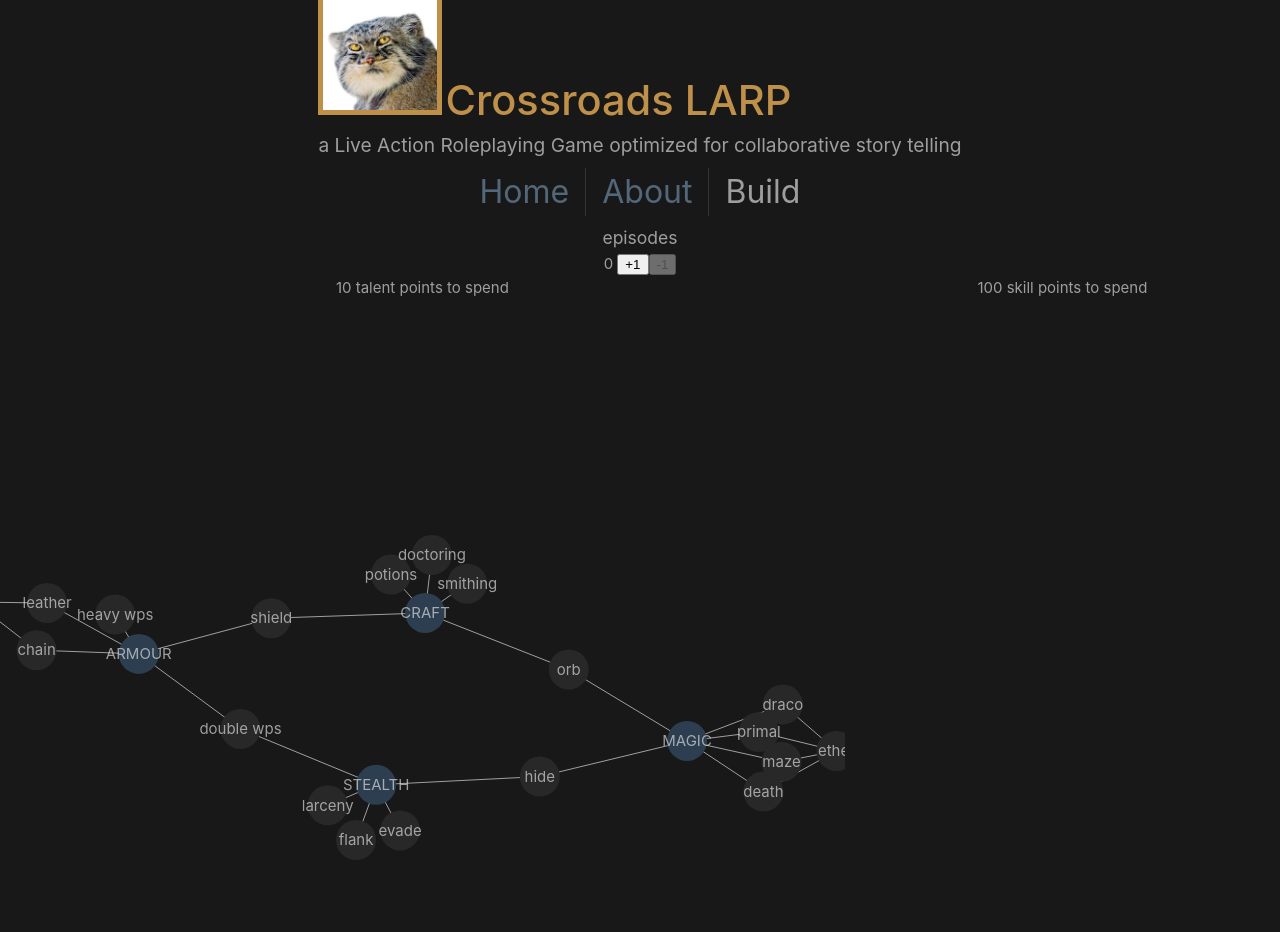
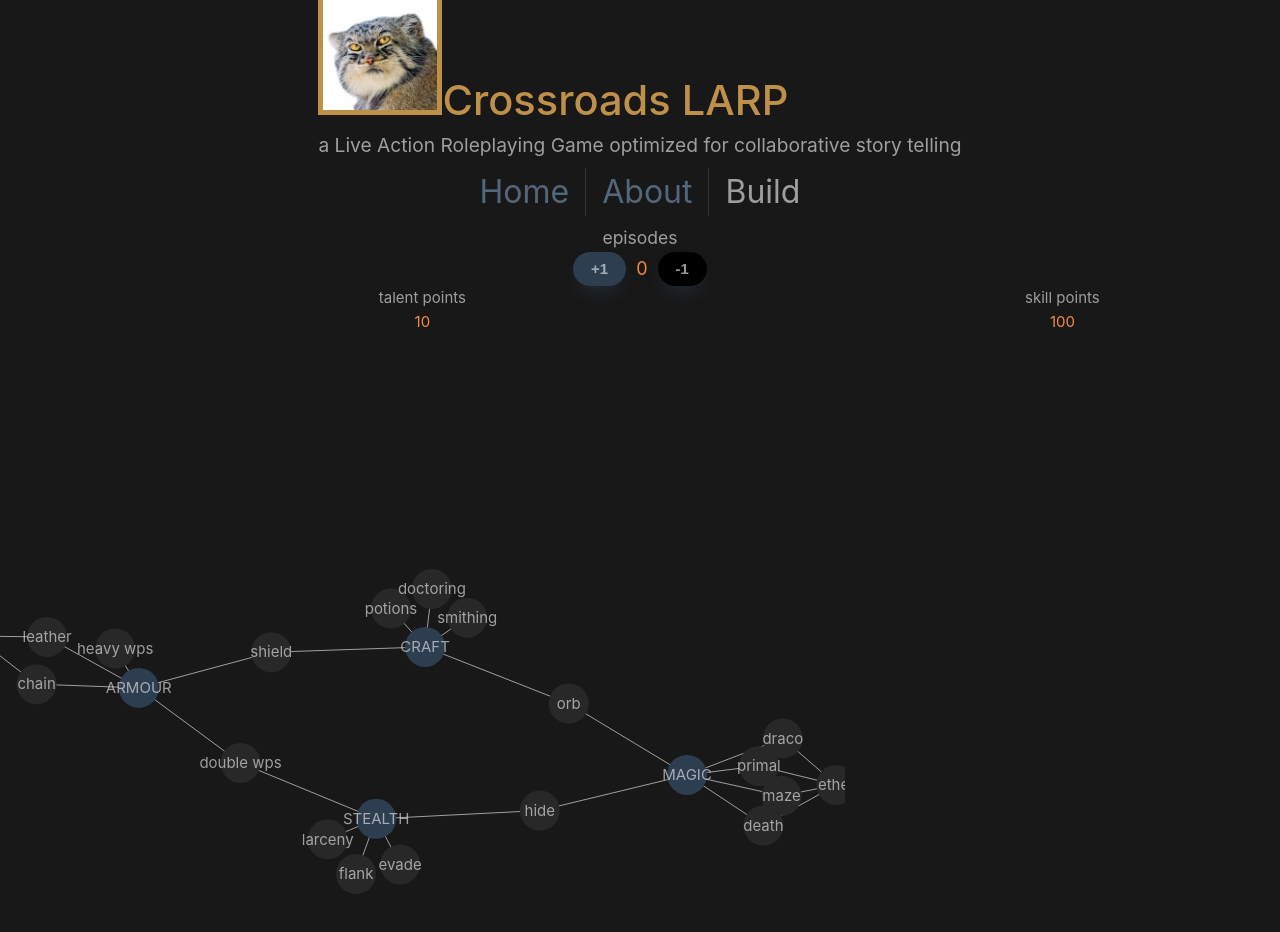
Before and after one commit to siobhan-buck/crossroads-logistics, a Vue app: page /build in a window 1280 px wide. Shown: the top 932 px of the page. Built offline with nearby package versions, Linux system fonts and the light colour scheme.

Commit message:
stardardize orange for items of interest

```diff
--- a/src/assets/base.css
+++ b/src/assets/base.css
@@ -11,6 +11,7 @@
   --vt-c-indigo-soft: #53677a;
   --vt-c-indigo: #2c3e50;
 
+  --vt-c-orange-soft: #F38A3F;
   --vt-c-orange: #A54800;
   --vt-c-lime: #5B7F24;
   --vt-c-red: #AE2E24;
--- a/src/assets/main.css
+++ b/src/assets/main.css
@@ -8,16 +8,47 @@
 } */
 
 a,
-.green {
+.indigo {
   text-decoration: none;
   color: var(--vt-c-indigo-soft);
   transition: 0.4s;
   padding: 3px;
 }
 
+button {
+  background: var(--vt-c-indigo);
+  border-radius: 999px;
+  box-shadow: var(--vt-c-indigo) 0 10px 20px -10px;
+  box-sizing: border-box;
+  color: var(--vt-c-text-dark-2);
+  cursor: pointer;
+  font-size: 15px;
+  font-weight: 700;
+  line-height: 18px;
+  opacity: 1;
+  outline: 0 solid transparent;
+  padding: 8px 18px;
+  user-select: none;
+  -webkit-user-select: none;
+  touch-action: manipulation;
+  width: fit-content;
+  word-break: break-word;
+  border: 0;
+}
+
+button:disabled,
+button[disabled]{
+  background: black;
+  cursor: default;
+  pointer-events: none;
+}
+
 @media (hover: hover) {
   a:hover {
     background-color: hsla(56, 100%, 37%, 0.2);
+  }
+  button:hover {
+    background-color: var(--vt-c-yellow);
   }
 }
 
--- a/src/components/BuildPoints.vue
+++ b/src/components/BuildPoints.vue
@@ -6,15 +6,19 @@ defineProps<{
 </script>
 
 <template>
-    <div class="build-points-total">
-        {{ points }} {{ type }} points to spend
+    <div class="build-points-block">
+        {{ type }} points
+        <div class="build-points-value">{{ points }}</div>
     </div>
 </template>
 
 <style scoped>
-.build-points-total{
+.build-points-block{
     display: block;
     margin: auto;
     text-align: center;
 }
+.build-points-value{
+  color: var(--vt-c-orange-soft);
+}
 </style>
--- a/src/components/SimpleCounter.vue
+++ b/src/components/SimpleCounter.vue
@@ -17,16 +17,30 @@ const remove = () => {
 <template>
   <div class="simple-counter">
     <h3>{{ title }}</h3>
-    {{ value }}
-    <button @click="add()">+1</button>
-    <button :disabled="value == 0" @click="remove()">-1</button>
+    <div class="simple-counter-button-block">
+      <button @click="add()">+1</button>
+      <div class="points-value">{{ value }}</div>
+      <button :disabled="value == 0" @click="remove()">-1</button>
+    </div>
   </div>
 </template>
 
 <style>
 .simple-counter {
-    display: block;
-    margin: auto;
-    text-align: center;
+  display: block;
+  margin: auto;
+  text-align: center;
+}
+
+.simple-counter-button-block {
+  display: inline-flex;
+}
+
+.points-value {
+  font-size: 18px;
+  color: var(--vt-c-orange-soft);
+  margin: auto;
+  padding-left: 10px;
+  padding-right: 10px;
 }
 </style>
--- a/src/components/SkillItem.vue
+++ b/src/components/SkillItem.vue
@@ -18,22 +18,32 @@ const removeSkill = () => {
 </script>
 
 <template>
-  <div class="skill-item">
-    <div>
-      {{ purchases }}
-      <button :disabled="freePoints < skill.cost" @click="addSkill()">+1</button>
-      <button :disabled="purchases == 0" @click="removeSkill()">-1</button>
-      <h3>
-        {{ props.skill.name }} ({{ props.skill.cost }})
-      </h3>
+  <div class="skill-button-block">
+    <div class="skill-purchases-value">
+      <span v-if="purchases > 0" class="orange-soft">{{ purchases }}</span>
+      <span v-else>{{ purchases }}</span>
+      {{ props.skill.name }} ({{ props.skill.cost }})
     </div>
-    {{ props.skill.description }}
   </div>
+  <button :disabled="freePoints < skill.cost" @click="addSkill()">+1</button>
+  <button :disabled="purchases == 0" @click="removeSkill()">-1</button>
+  <br/>
+  {{ props.skill.description }}
 </template>
 
 <style>
-.skill-item {
-  margin-left: 10px;
+.orange-soft {
+  color: var(--vt-c-orange-soft);
+}
+
+.skill-button-block {
+  display: inline-flex;
+}
+
+.skill-purchases-value {
+  font-size: 18px;
+  margin: auto;
+  padding-right: 10px;
 }
 
 </style>
--- a/src/components/SkillPannel.vue
+++ b/src/components/SkillPannel.vue
@@ -35,7 +35,13 @@ const prereqSatisfied = (skill: SkillData) => {
 
 <template>
     <BuildPoints v-bind:points="skillPoints" type="skill" />
-    <div v-for="skill in data">
+    <div class="skill-item" v-for="skill in data">
         <SkillItem v-if="prereqSatisfied(skill)" @add-skill="addSkill" @remove-skill="removeSkill" :skill="skill" :purchases="character.skillsTaken.get(skill.id) ?? 0" :free-points="skillPoints" />
     </div>
 </template>
+
+<style>
+.skill-item {
+    padding-bottom: 4px;
+}
+</style>
```
